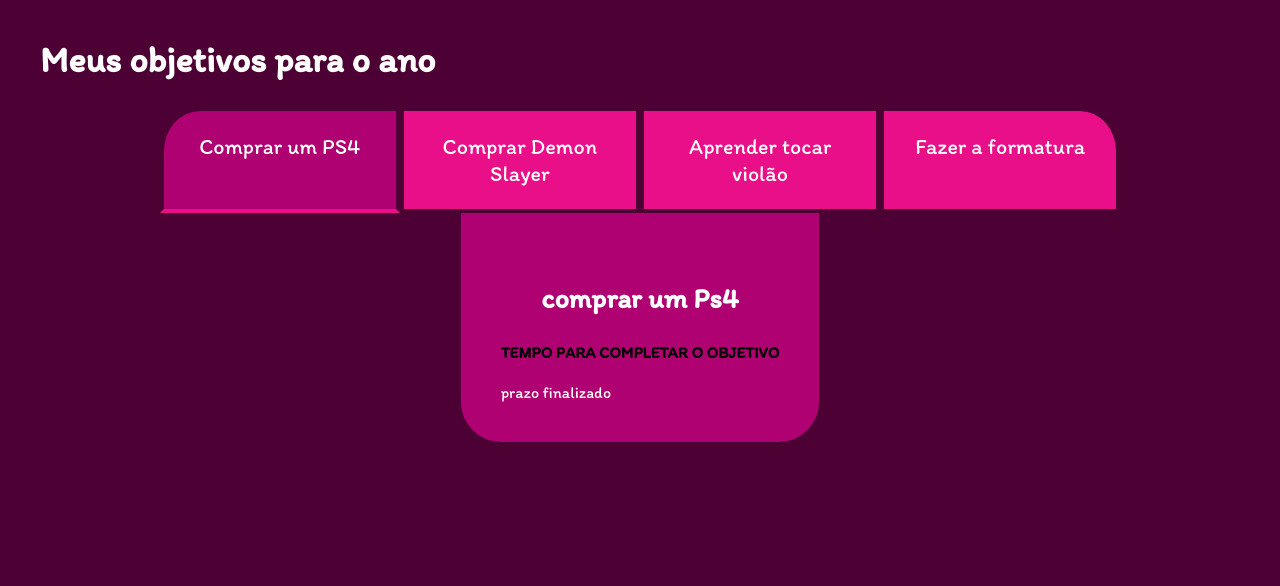
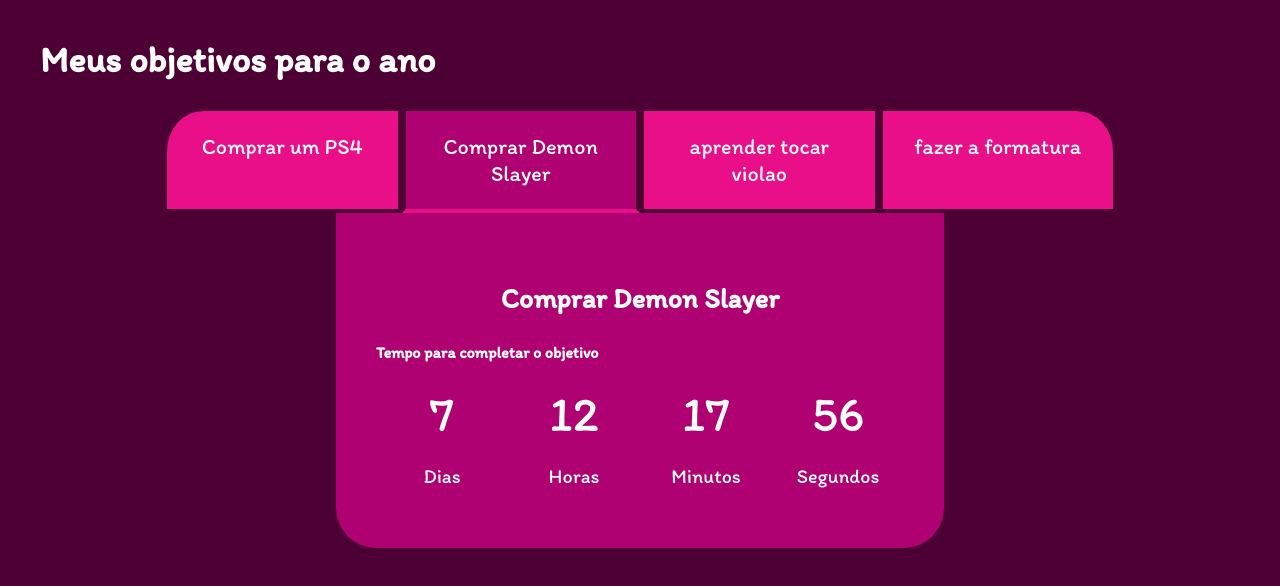
Before and after one commit to sandrogeneroso/2024-3b-meus-projeto-de-vida, a plain HTML site: page index.html in a window 1280 px wide. Both pictures are taken after a click on the button "Comprar Demon Slayer". Drawn offline with Linux system fonts and the light colour scheme.

Commit message:
Add files via upload

```diff
--- a/index.html
+++ b/index.html
@@ -15,32 +15,101 @@
         <div class="botoes">
             <button class="botao ativo">Comprar um PS4</button>
             <button class="botao">Comprar Demon Slayer</button>
-            <button class="botao">Aprender tocar violão</button>
-            <button class="botao">Fazer a formatura</button>
+            <button class="botao">aprender tocar violao</button>
+            <button class="botao">fazer a formatura</button>
         </div>
         <div class="abas-texto">
             <div class="aba-conteudo ativo">
-                <h3 class="aba-conteudo-titulo-principal">comprar um Ps4</h3>
-                <h4 class="aba-conteudo-titulo-secundario">Tempo para completar o objetivo</h4>
-                <div class="contador"></div>
+                <h3 class="aba-conteudo-titulo-principal">Comprar um PS4</h3>
+                <h4 class="aba-conteudo-titulo-sucundario">Tempo para completar o objetivo</h4>
+                <div class="contador">
+                    <div class="contador-digito">
+                        <p class="contador-digito-numero"id="dias0">7</p>
+                        <p class="contador-digito-texto">Dias</p>
+                    </div>
+                    <div class="contador-digito">
+                        <p class="contador-digito-numero"id="horas0">12</p>
+                        <p class="contador-digito-texto">Horas</p>
+                    </div>
+                    <div class="contador-digito">
+                        <p class="contador-digito-numero"id="minutos0">17</p>
+                        <p class="contador-digito-texto">Minutos</p>
+                    </div>
+                    <div class="contador-digito">
+                        <p class="contador-digito-numero"id="segundos0">56</p>
+                        <p class="contador-digito-texto">Segundos</p>
+                    </div>
+                </div>
             </div>
             <div class="aba-conteudo">
                 <h3 class="aba-conteudo-titulo-principal">Comprar Demon Slayer</h3>
-                <h4 class="aba-conteudo-titulo-secundario">Tempo para completar o objetivo</h4>
-                <div class="contador"></div>
+                <h4 class="aba-conteudo-titulo-sucundario">Tempo para completar o objetivo</h4>
+                <div class="contador">
+                    <div class="contador-digito">
+                        <p class="contador-digito-numero"id="dias1">7</p>
+                        <p class="contador-digito-texto">Dias</p>
+                    </div>
+                    <div class="contador-digito">
+                        <p class="contador-digito-numero"id="horas1">12</p>
+                        <p class="contador-digito-texto">Horas</p>
+                    </div>
+                    <div class="contador-digito">
+                        <p class="contador-digito-numero"id="minutos1">17</p>
+                        <p class="contador-digito-texto">Minutos</p>
+                    </div>
+                    <div class="contador-digito">
+                        <p class="contador-digito-numero"id=segundos1>56</p>
+                        <p class="contador-digito-texto">Segundos</p>
+                    </div>
+                </div>
             </div>
             <div class="aba-conteudo">
-                <h3 class="aba-conteudo-titulo-principal">Aprender tocar violão</h3>
-                <h4 class="aba-conteudo-titulo-secundario">Tempo para completar o objetivo</h4>
-                <div class="contador"></div>
+                <h3 class="aba-conteudo-titulo-principal">aprender tocar violao</h3>
+                <h4 class="aba-conteudo-titulo-sucundario">Tempo para completar o objetivo</h4>
+                <div class="contador">
+                    <div class="contador-digito">
+                        <p class="contador-digito-numero"id="dias2">7</p>
+                        <p class="contador-digito-texto">Dias</p>
+                    </div>
+                    <div class="contador-digito">
+                        <p class="contador-digito-numero"id="horas2">12</p>
+                        <p class="contador-digito-texto">Horas</p>
+                    </div>
+                    <div class="contador-digito">
+                        <p class="contador-digito-numero"id="minutos2">17</p>
+                        <p class="contador-digito-texto">Minutos</p>
+                    </div>
+                    <div class="contador-digito">
+                        <p class="contador-digito-numero"id="segundos2">56</p>
+                        <p class="contador-digito-texto">Segundos</p>
+                    </div>
+                </div>
             </div>
             <div class="aba-conteudo">
-                <h3 class="aba-conteudo-titulo-principal">Fazer a formatura</h3>
-                <h4 class="aba-conteudo-titulo-secundario">Tempo para completar o objetivo</h4>
-                <div class="contador"></div>
+                <h3 class="aba-conteudo-titulo-principal">fazer a formatura</h3>
+                <h4 class="aba-conteudo-titulo-sucundario">Tempo para completar o objetivo</h4>
+                <div class="contador">
+                    <div class="contador-digito">
+                        <p class="contador-digito-numero"id="dias3">7</p>
+                        <p class="contador-digito-texto">Dias</p>
+                    </div>
+                    <div class="contador-digito">
+                        <p class="contador-digito-numero"id="horas3">12</p>
+                        <p class="contador-digito-texto">Horas</p>
+                    </div>
+                    <div class="contador-digito">
+                        <p class="contador-digito-numero"id="minutos3">17</p>
+                        <p class="contador-digito-texto">Minutos</p>
+                    </div>
+                    <div class="contador-digito">
+                        <p class="contador-digito-numero"id="segundos3">56</p>
+                        <p class="contador-digito-texto">Segundos</p>
+                    </div>
+                </div>
             </div>
         </div>
     </section>
+
     <script src="main.js"></script>
 </body>
 
--- a/main.js
+++ b/main.js
@@ -21,7 +21,7 @@
     sectInterval(atualizaCronometro, 1000);
 }
 
-comecaCronometro();
+//comecaCronometro();
 
 let tempoAtual = new Date()
 
--- a/style.css
+++ b/style.css
@@ -95,6 +95,27 @@
     text-transform: uppercase;
 }
 
+.contador{
+    display: flex;
+    justify-content: center;
+}
+
+.contador-digito{
+    padding: 0 16px;
+    text-align: center;
+    min-width: 100px;
+}
+
+.contador-digito-numero{
+    font-size: 50px;
+    margin: 0;
+}
+
+.contador-digito-texto{
+    color: white;
+    font-size: 20px;
+}
+
 @media screen and (min-width: 768px){
     .botoes{
         display: flex;
```
